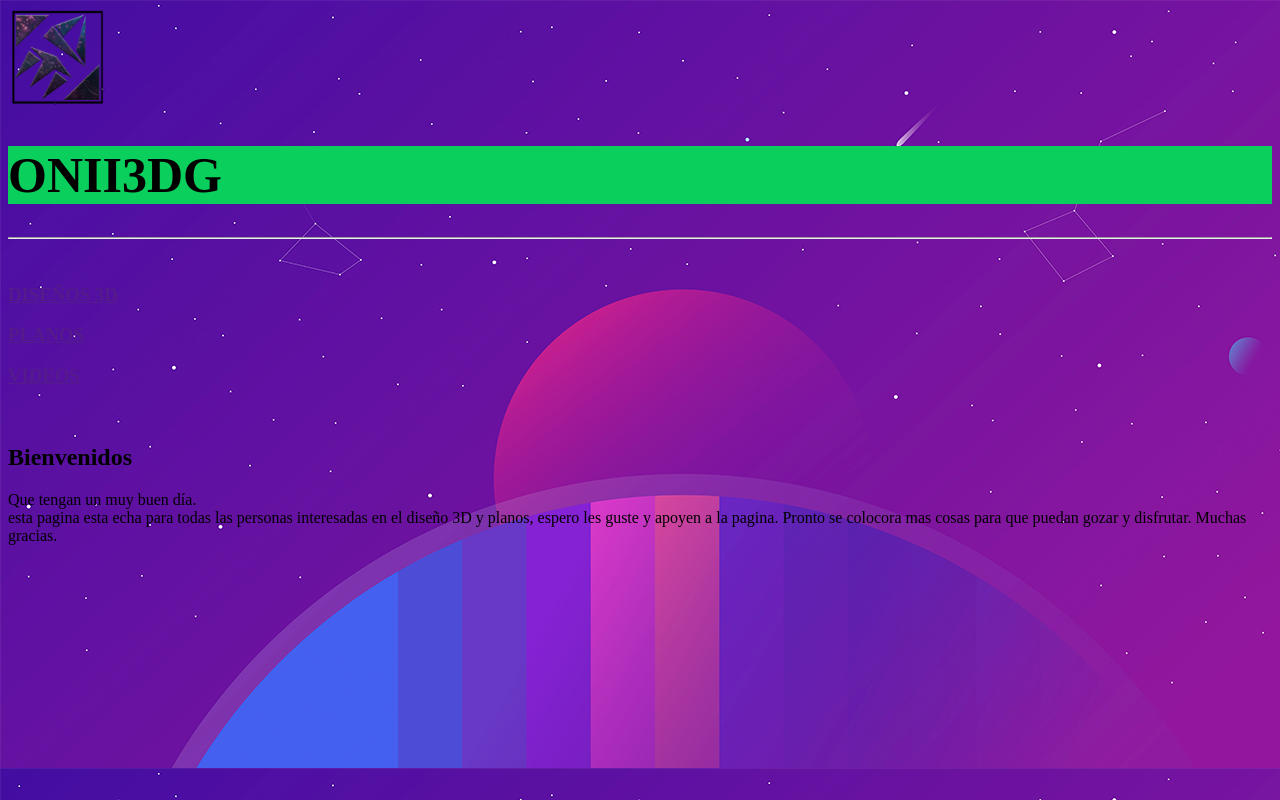
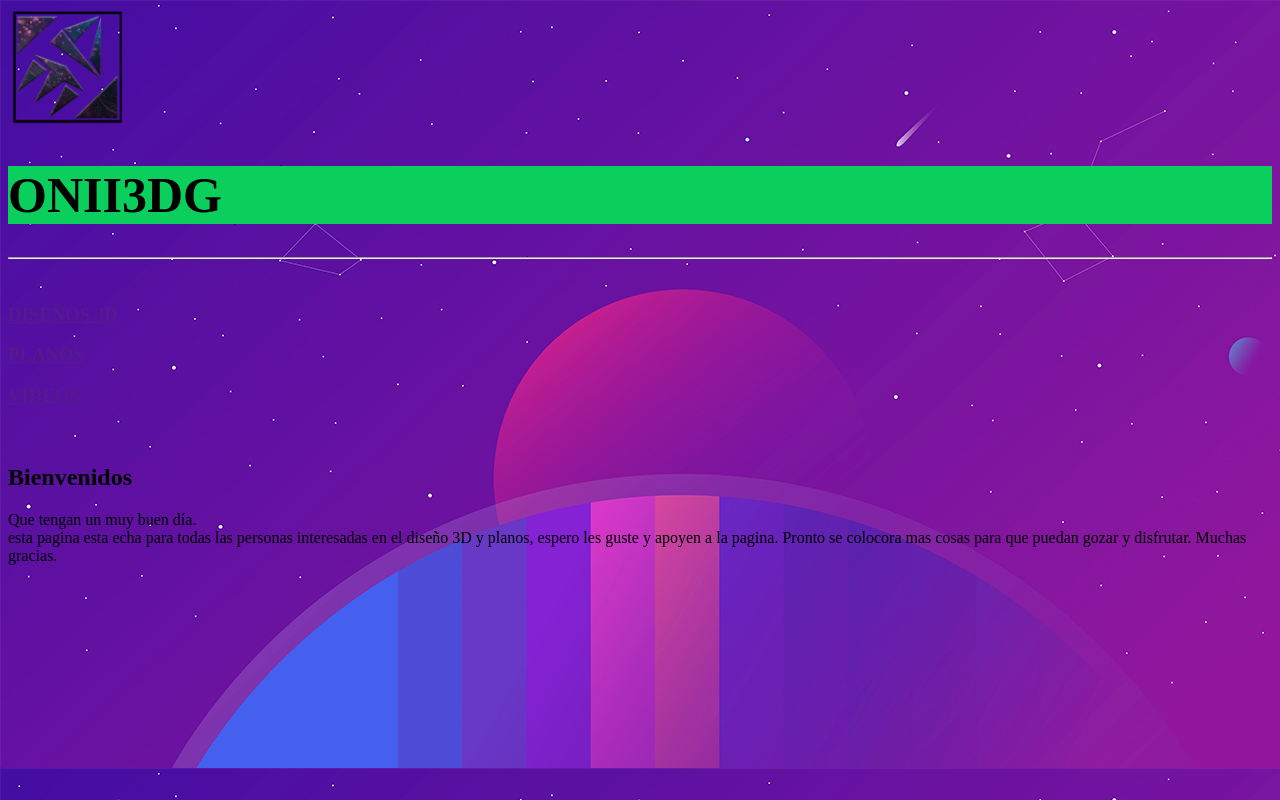
Before and after one commit to Jaaku1/onii3dg, a plain HTML site: page index.html in a window 1280 px wide. Drawn offline with Linux system fonts and the light colour scheme.

Commit message:
Add files via upload

```diff
--- a/index.html
+++ b/index.html
@@ -9,8 +9,10 @@
         <script data-ad-client="ca-pub-8236108995612158" async src="https://pagead2.googlesyndication.com/pagead/js/adsbygoogle.js"></script>
     </head>
     <body>
-        <img class="logoinicio" src="imagenes/logos/logo1.png" width="100px">
-        <h1 class="titulo">ONII3DG</h1>
+        <div class="principal">
+            <img class="pinicio" src="imagenes/logos/logo1.png" width="120px">
+            <h1 class="pinicio">ONII3DG</h1>
+        </div>
         <hr>
         <br>
         <div class="enlaces1">
```
